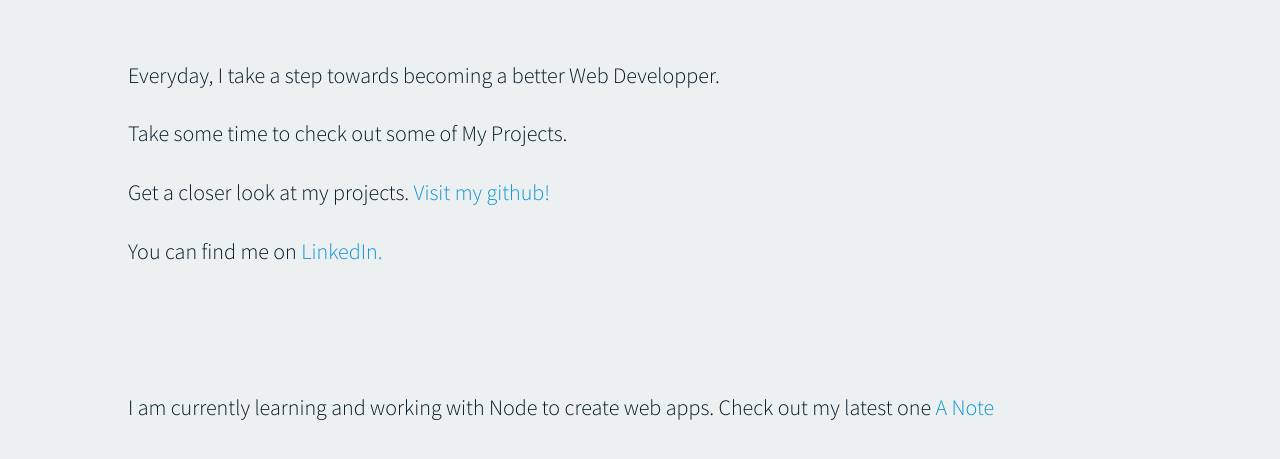
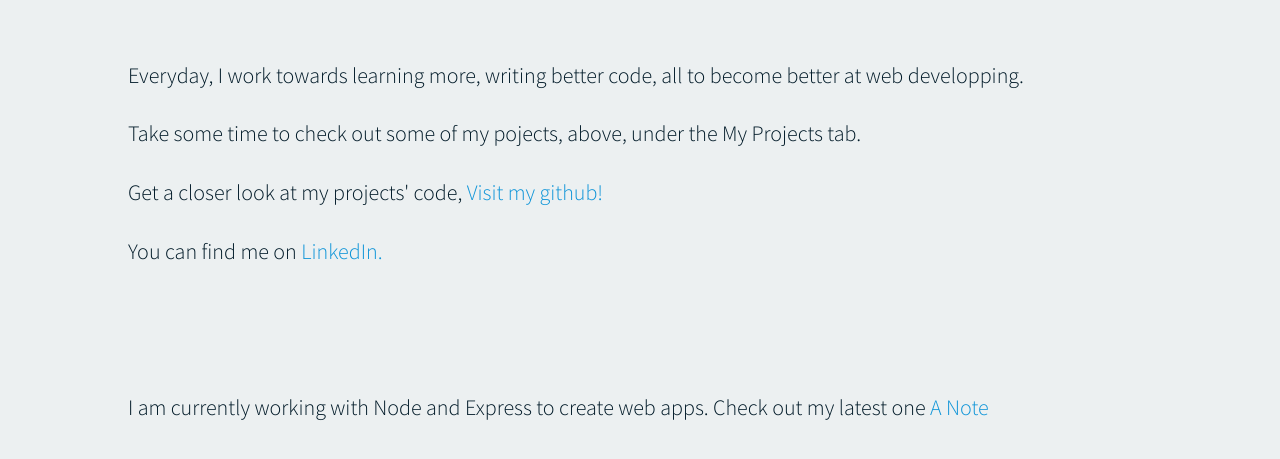
Before and after one commit to yanstefanovich/yanstefanovich.github.io, a plain HTML site: page index.html in a window 1280 px wide. Shown: the part 195-654 px from the top of the page. Drawn offline with Linux system fonts and the light colour scheme.

Commit message:
Added git ignore, changed index.html content

```diff
--- a/index.html
+++ b/index.html
@@ -35,10 +35,11 @@
     </nav>
 
     <section class="intro-section">
-      <p>Everyday, I take a step towards becoming a better Web Developper.</p>
-      <p>Take some time to check out some of My Projects.</p>
+      <p>Everyday, I work towards learning more, writing better code, all to
+          become better at web developping.</p>
+      <p>Take some time to check out some of my pojects, above, under the My Projects tab.</p>
 
-      <p>Get a closer look at my projects.
+      <p>Get a closer look at my projects' code,
         <a target="_blank"
          href="https://github.com/yanstefanovich">Visit my github!</a>
       </p>
@@ -46,7 +47,7 @@
         <a target="_blank"
          href="https://www.linkedin.com/in/yan-stefanovich-89614610a/">LinkedIn.</a>
       </p>
-      <p>I am currently learning and working with Node to create web apps.
+      <p>I am currently working with Node and Express to create web apps.
          Check out my latest one
          <a href="https://stormy-scrubland-39688.herokuapp.com/">A Note</a></p>
     </section>
```
Also changed, not shown: Pig Game/app.js (+9 -9 lines), 1 other file.
